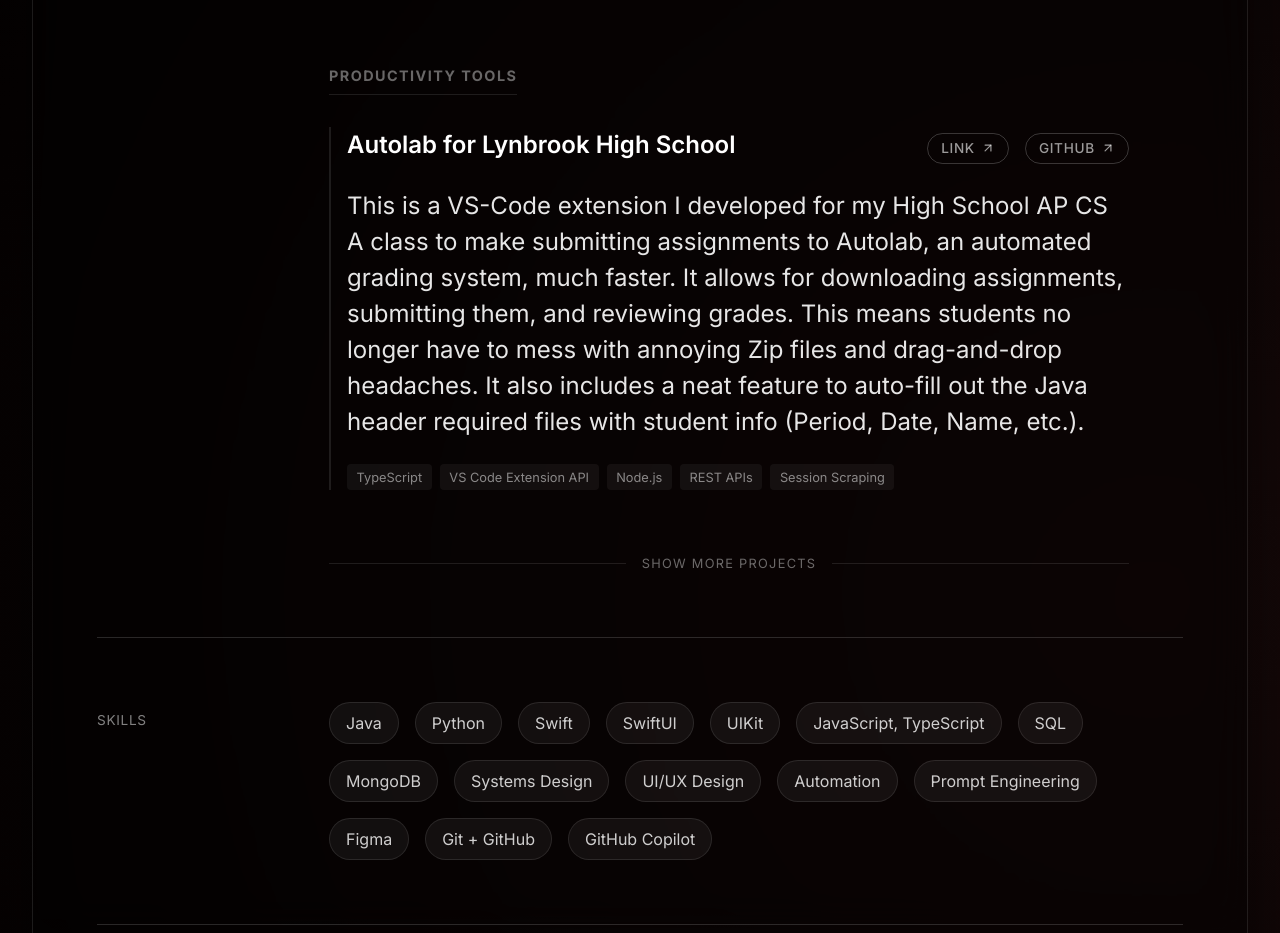
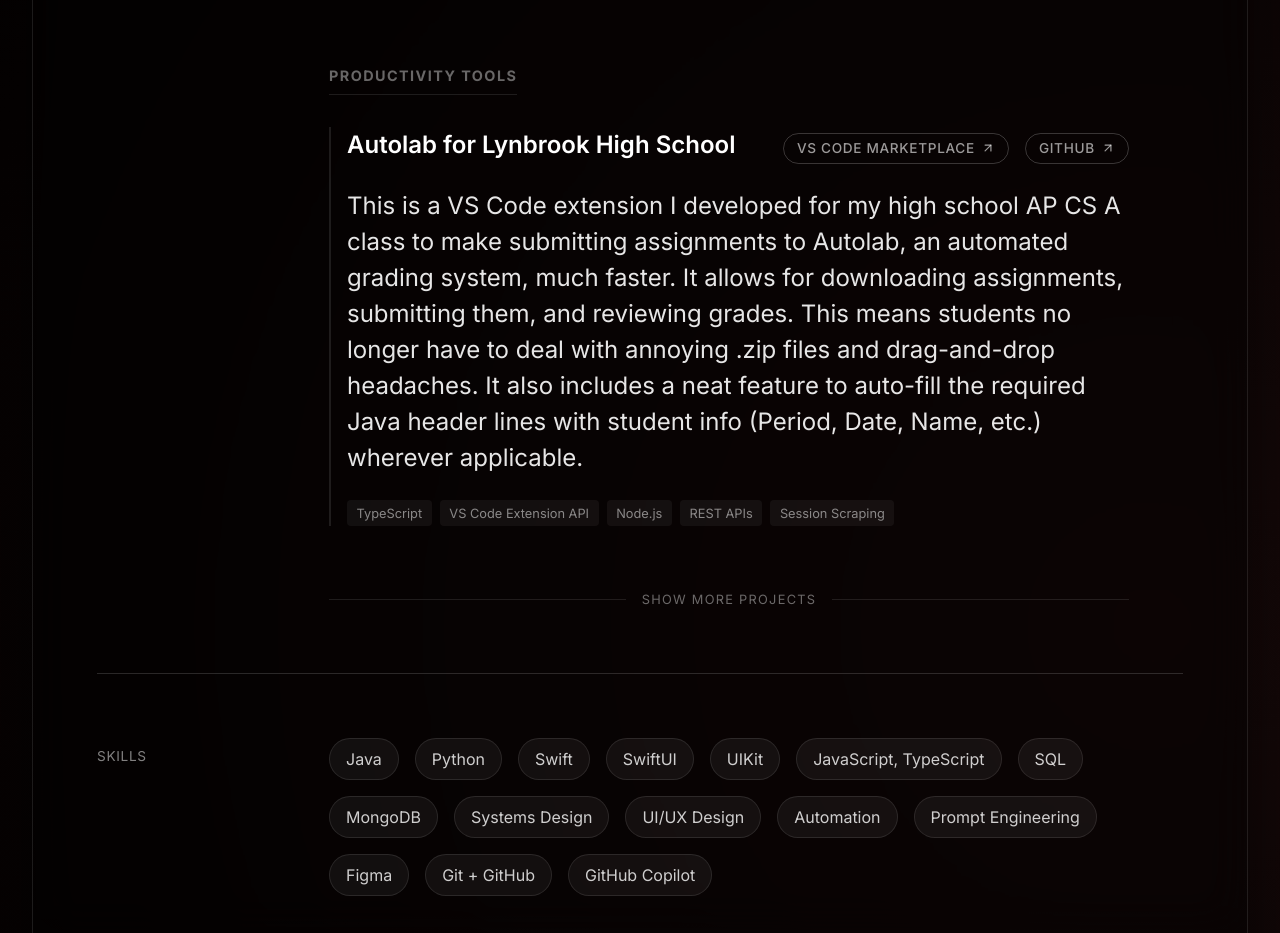
Before and after one commit to Visual-Studio-Coder/Visual-Studio-Coder.github.io, a React (Vite) app: page / in a window 1280 px wide. Shown: the part 2500-3433 px from the top of the page. Built offline with nearby package versions, Linux system fonts and the light colour scheme; no server answers.

Commit message:
Update project link labels and enhance project description for clarity

```diff
--- a/src/App.jsx
+++ b/src/App.jsx
@@ -103,7 +103,7 @@ function App() {
                               const stats = isGithub ? githubStats[project.name] : null;
                               return (
                                 <a key={i} href={url} target="_blank" rel="noopener noreferrer" className="project-link">
-                                  {isGithub ? 'GitHub' : url.includes('youtube') ? 'Demo' : url.includes('doi') ? 'Paper' : url.includes('apps.apple.com') ? 'App Store' : 'Link'}
+                                  {isGithub ? 'GitHub' : url.includes('youtube') ? 'Demo' : url.includes('doi') ? 'Paper' : url.includes('apps.apple.com') ? 'App Store' : url.includes('marketplace.visualstudio.com') ? 'VS Code Marketplace' : 'Link'}
                                   {stats && (
                                     <span className="stats-badge">
                                       <span className="stat-item">★ {stats.stars}</span>
--- a/src/projects.json
+++ b/src/projects.json
@@ -28,7 +28,7 @@
     },
     {
         "name": "Autolab for Lynbrook High School",
-        "description": "This is a VS-Code extension I developed for my High School AP CS A class to make submitting assignments to Autolab, an automated grading system, much faster. It allows for downloading assignments, submitting them, and reviewing grades. This means students no longer have to mess with annoying Zip files and drag-and-drop headaches. It also includes a neat feature to auto-fill out the Java header required files with student info (Period, Date, Name, etc.).",
+        "description": "This is a VS Code extension I developed for my high school AP CS A class to make submitting assignments to Autolab, an automated grading system, much faster. It allows for downloading assignments, submitting them, and reviewing grades. This means students no longer have to deal with annoying .zip files and drag-and-drop headaches. It also includes a neat feature to auto-fill the required Java header lines with student info (Period, Date, Name, etc.) wherever applicable.",
         "skills": ["TypeScript", "VS Code Extension API", "Node.js", "REST APIs", "Session Scraping"],
         "category": "Productivity Tools",
         "urls": ["https://marketplace.visualstudio.com/items?itemName=Visual-Studio-Coder.autolab-for-lynbrook-high-school", "https://github.com/Visual-Studio-Coder/autolab-for-lynbrook-high-school"]
```
